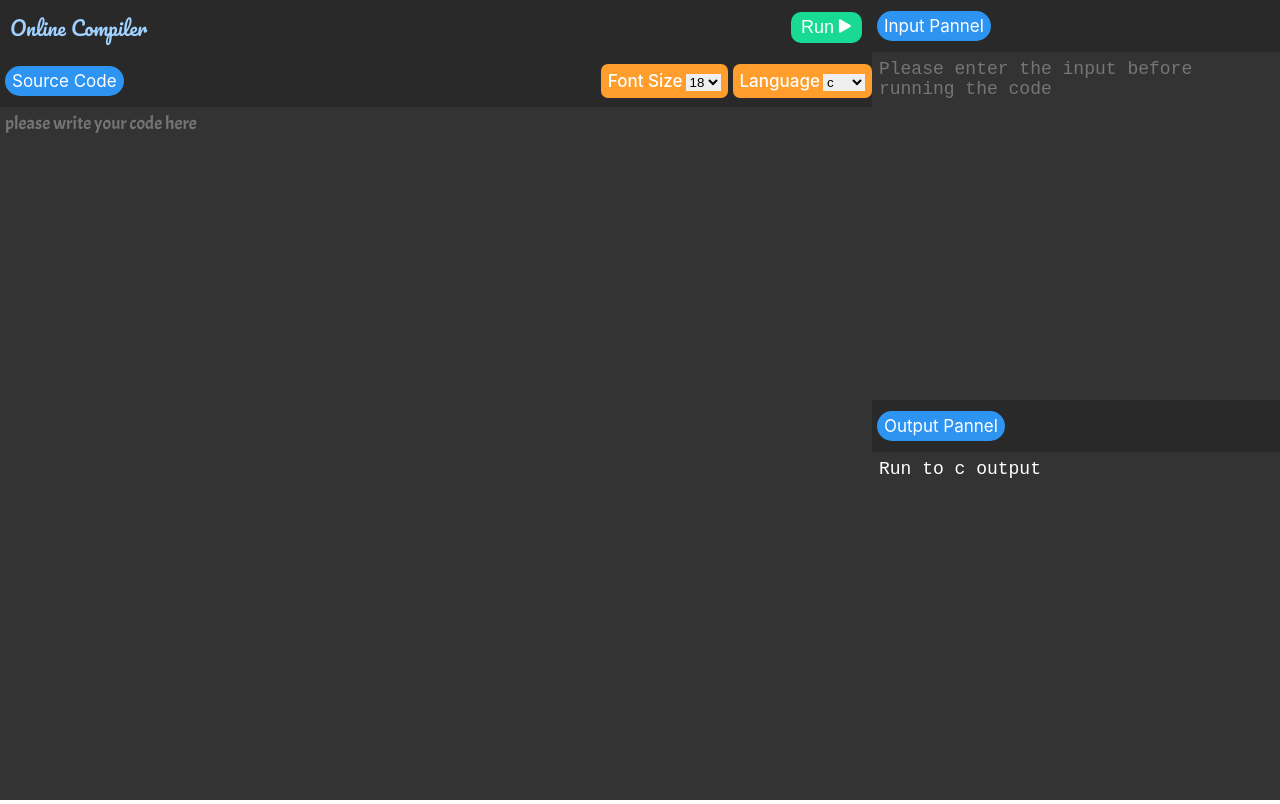
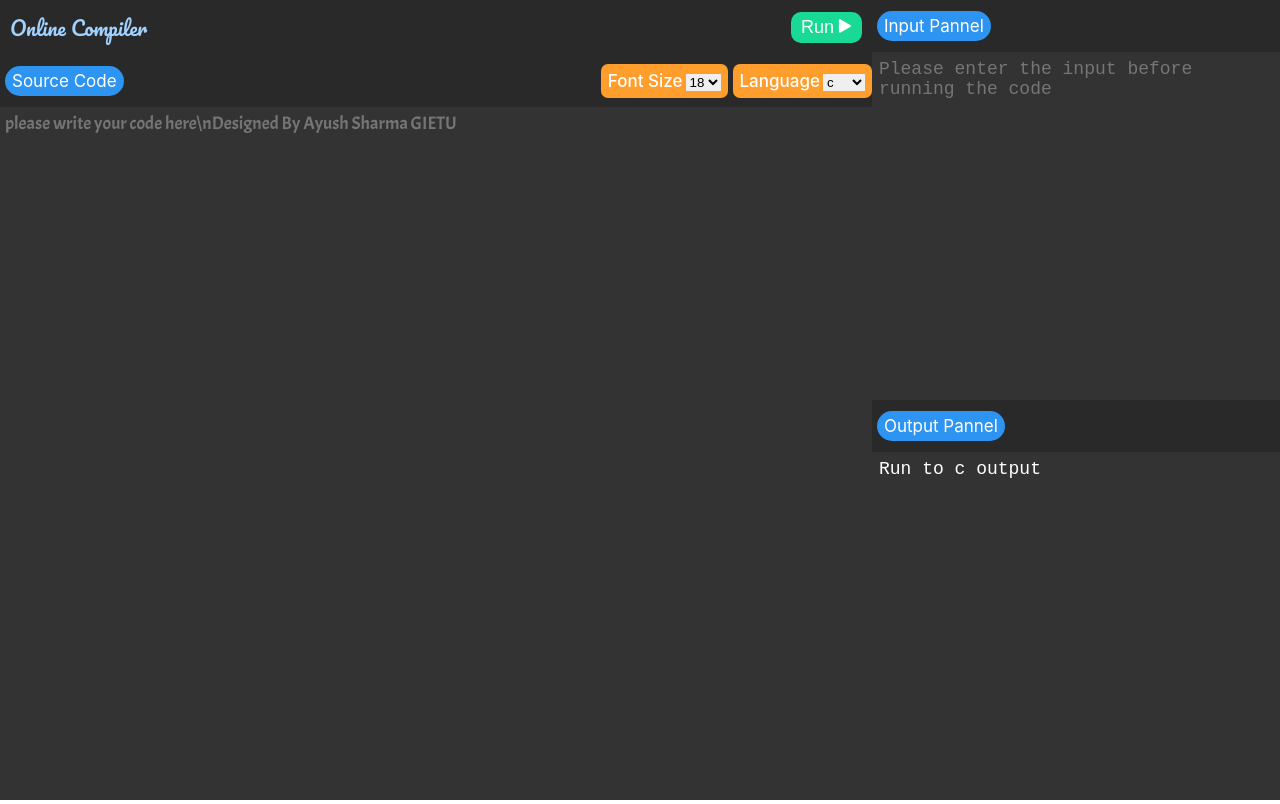
Before and after one commit to This-is-Ayush-Sharma/Online-Compiler-WebSockets-frontend, a React (Create React App) app: page / in a window 1280 px wide. Built offline with nearby package versions, Linux system fonts and the light colour scheme; no server answers.

Commit message:
Update App.js

```diff
--- a/src/App.js
+++ b/src/App.js
@@ -65,7 +65,7 @@ function App() {
           </div>
         </div>
         <div className='codeArea'>
-          <textarea placeholder='please write your code here' style={{ fontSize: FontSize }} onChange={(e) => setCode(e.target.value)} value={Code} />
+          <textarea placeholder='please write your code here\nDesigned By Ayush Sharma GIETU' style={{ fontSize: FontSize }} onChange={(e) => setCode(e.target.value)} value={Code} />
         </div>
       </div>
       <div className='inpout'>
```
